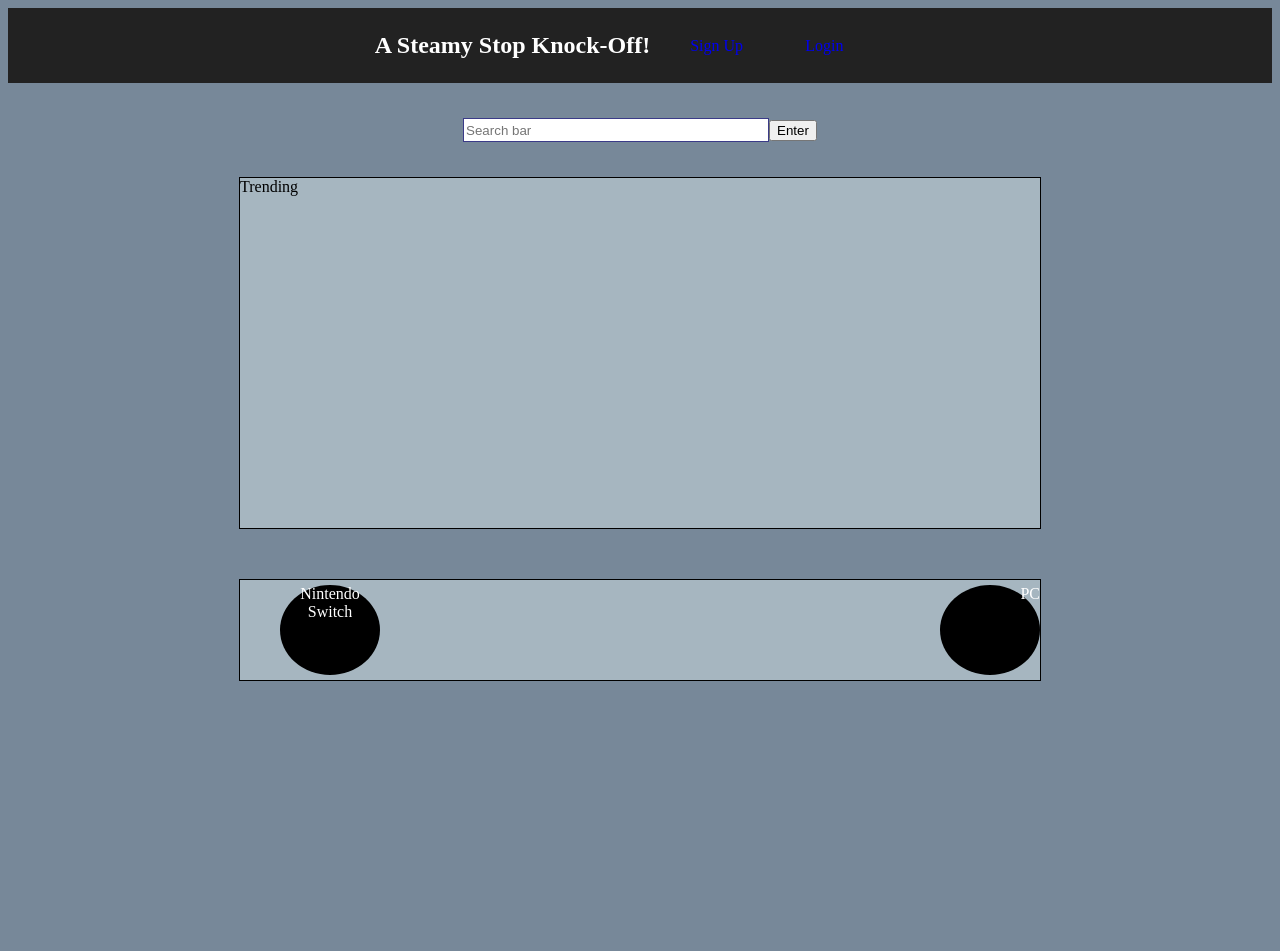
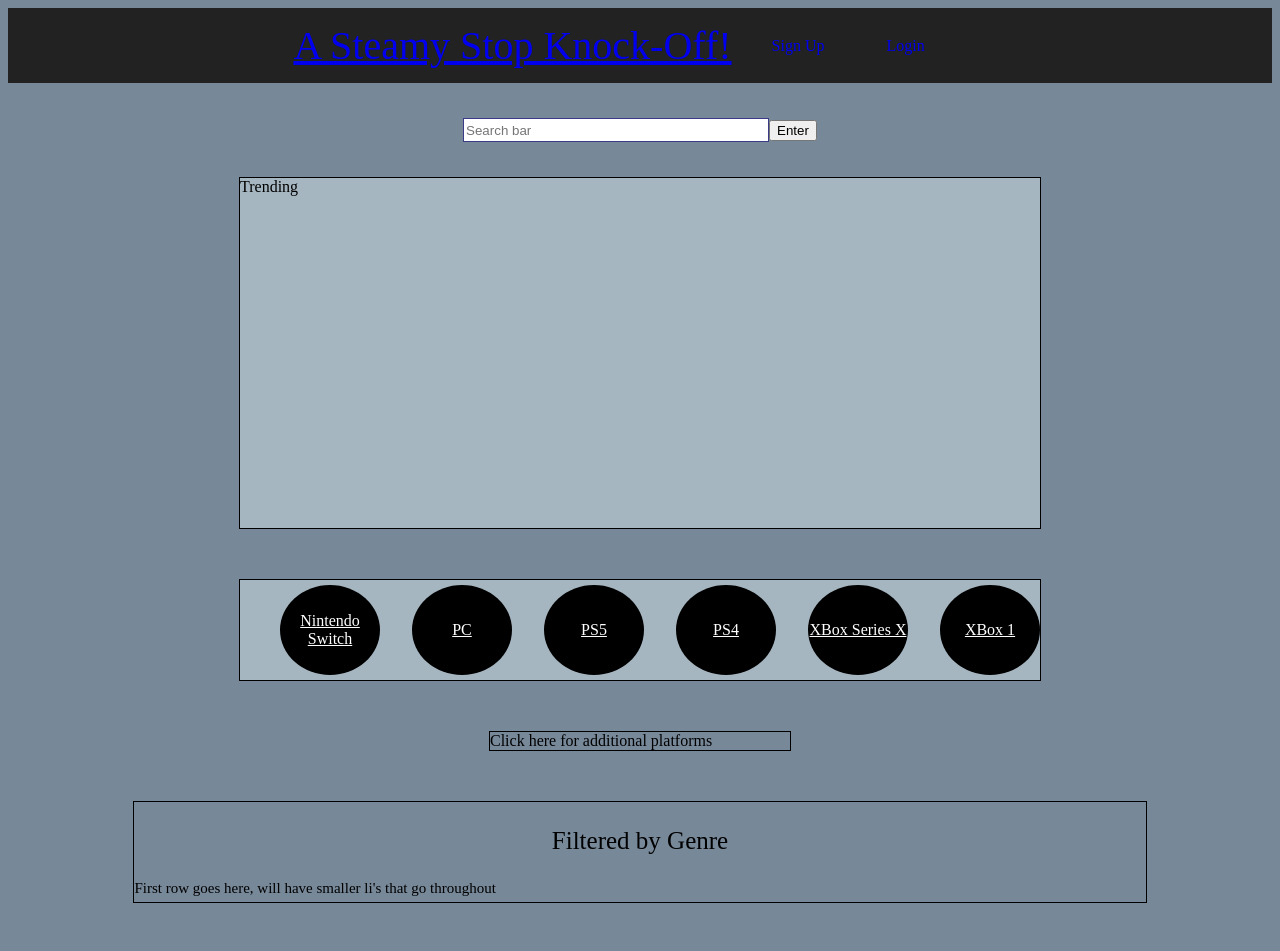
Before and after one commit to Josebosquez/A-steamy-KnockStop-off, a React (Create React App) app in the folder SKO-frontend/sko-frontend/: page / in a window 1280 px wide. Shown: the top 951 px of the page. Built offline with nearby package versions, Linux system fonts and the light colour scheme.

Commit message:
axios call for search button is done. rendered images is done. Images are not clickable yet

```diff
--- a/SKO-frontend/sko-frontend/src/components/Home/Home.css
+++ b/SKO-frontend/sko-frontend/src/components/Home/Home.css
@@ -1,3 +1,8 @@
+/* * {
+    margin: center;
+    outline: solid white 1px;
+} */
+
 .main {
     height: 1200px;
     display: flex;
@@ -46,13 +51,69 @@
     margin-top: 0;
     justify-content: space-between;
     align-items: center;
+    text-align: center;
 }
 
 .platforms ul li {
     display: flex;
+    text-align: center;
+    justify-content: center;
+    align-content: center;
+    align-items: center;
     background-color: black;
     border-radius: 50%;
     height: 90px;
     color: white;
-    text-align: center;
+    text-decoration: underline
 }
+
+.platforms ul li:hover {
+    color: dodgerblue
+}
+
+.allPlatforms {
+    margin-top: 50px;
+    border: 1px solid black;
+    width: 300px
+}
+
+.row {
+    margin-top: 50px;
+    border: 1px solid black;
+    width: 80%;
+    height: 100px;
+    font-size: 15px;
+}
+
+.filteredTitle {
+    font-size: 25px;
+    display: flex;
+    justify-content: center;
+    align-items: center;
+}
+
+.searchedGameResults {
+    display: flex;
+    flex-wrap: wrap;
+    width: 1150px;
+    ;
+}
+
+.searchResults {
+    border: 1px solid black;
+    width: 100px;
+    height: 200px;
+    margin-left: 10px;
+    margin-top: 10px;
+}
+
+.img {
+    width: 100%;
+    height: 60%;
+}
+
+.searchResultsText {
+    text-align: initial;
+    font-size: 15px;
+    margin-left: 10px;
+}
--- a/SKO-frontend/sko-frontend/src/components/Home/Home.js
+++ b/SKO-frontend/sko-frontend/src/components/Home/Home.js
@@ -1,9 +1,45 @@
 import React, { Component } from 'react'
-import { NavLink } from 'react-router-dom'
+// import { NavLink } from 'react-router-dom'
+// import { ReactComponent as ArrowIcon } from '../../icons/arrow.svg';
 import "./Home.css"
+import axios from "axios"
+// import { data } from 'browserslist';
 
 export class Home extends Component {
+    state = {
+        searchBar: '',
+        searchedGameArray: [],
+    }
+
+    //write logic for axios call here.
+    handleOnEnter = async (event) => {
+        event.preventDefault()
+
+        try {
+            let searchedGame = await axios.get(`https://api.rawg.io/api/games?key=6a456b24916a4165a3ab90808cf6d07c&search=${this.state.searchBar}`)
+
+            console.log(searchedGame.data.results)
+
+            this.setState({
+                searchedGameArray: searchedGame.data.results
+            })
+
+            console.log(this.state);
+
+        } catch (error) {
+            console.log(error)
+        }
+    }
+
+    handleOnChange = (event) => {
+        this.setState({
+            searchBar: event.target.value
+        })
+    }
+
     render() {
+
+        const { searchedGameArray } = this.state
         return (
             <div>
 
@@ -13,16 +49,27 @@ export class Home extends Component {
                         <div className='input'>
                             <form className='input'>
                                 <input
+                                    onChange={this.handleOnChange}
                                     placeholder='Search bar'
                                 />
-                                <button>Enter</button>
+                                <button onClick={this.handleOnEnter}>Enter</button>
                             </form>
 
-                        </div>
+                                </div>
+                            <div className='searchedGameResults'>
+                                {this.state.searchedGameArray.map((item,i) => {
+                                    if (i < 20 ){
+                                        return <div className='searchResults'> <img className='img' src = {item.background_image}/>
+                                        <p className='searchResultsText'>{item.name}</p>
+                                        </div>
+                                    }
+                                })}
+                            </div>
                         <div className='trending'>
                             Trending
                         </div>
                     </div>
+
                     <div className='platforms'>
                         <ul>
                             <li>
@@ -31,7 +78,7 @@ export class Home extends Component {
                             <li>
                                 PC
                             </li>
-                            {/* <li>
+                            <li>
                                 PS5
                             </li>
                             <li>
@@ -42,8 +89,26 @@ export class Home extends Component {
                             </li>
                             <li>
                                 XBox 1
-                            </li> */}
+                            </li>
                         </ul>
+                    </div>
+
+                    <div className='allPlatforms'>
+                        Click here for additional platforms
+                    </div>
+
+                    <div className='row'>
+                        <p className='filteredTitle'>Filtered by Genre</p>
+                        <div>
+                            First row goes here, will have smaller li's that go throughout
+                        </div>
+                    </div>
+
+                    <div className='row'>
+                        <p className='filteredTitle'>Filtered by Genre</p>
+                        <div>
+                            Second row goes here, will have smaller li's that go throughout
+                        </div>
                     </div>
                 </div>
             </div>
--- a/SKO-frontend/sko-frontend/src/components/Nav/Nav.css
+++ b/SKO-frontend/sko-frontend/src/components/Nav/Nav.css
@@ -10,7 +10,9 @@
     }
 
     .h1-logo {
-        color: white;
+        font-size: 40px;
+        text-decoration: none;
+        color: white
     }
 
     div ul li a {
@@ -25,7 +27,6 @@
     }
 
     .selected {
-        text-decoration: none;
         border-bottom: 1px solid white;
         color: red;
     }
--- a/SKO-frontend/sko-frontend/src/components/Nav/Nav.js
+++ b/SKO-frontend/sko-frontend/src/components/Nav/Nav.js
@@ -1,5 +1,5 @@
 import React, { Component } from 'react'
-import { Link, NavLink } from 'react-router-dom';
+import {NavLink } from 'react-router-dom';
 import "./Nav.css";
 
 export class nav extends Component {
@@ -7,9 +7,11 @@ export class nav extends Component {
         return (
             <nav className='Navbar'>
                 <div className="h1-logo">
-                    <h1>
-                        A Steamy Stop Knock-Off!
-                    </h1>
+                    <NavLink  to='/'>
+                        <p>
+                            A Steamy Stop Knock-Off!
+                            </p>
+                    </NavLink>
                 </div>
                 <div className='nav-right-side'>
                     <ul>
```
